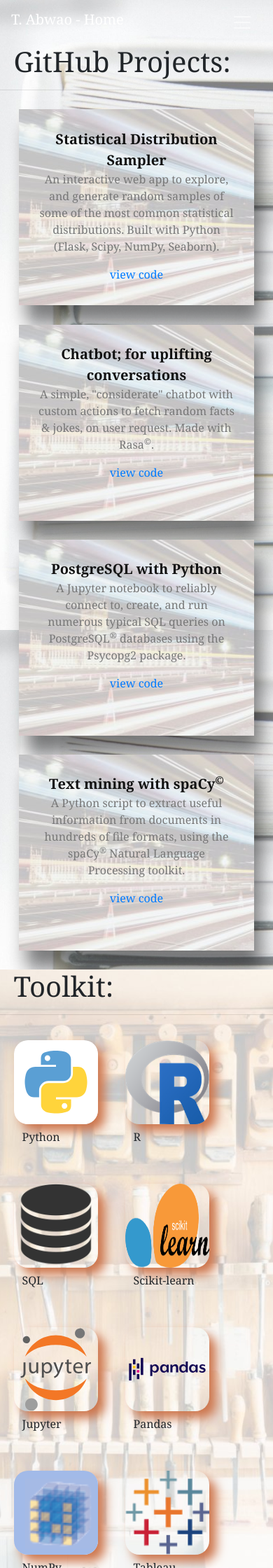
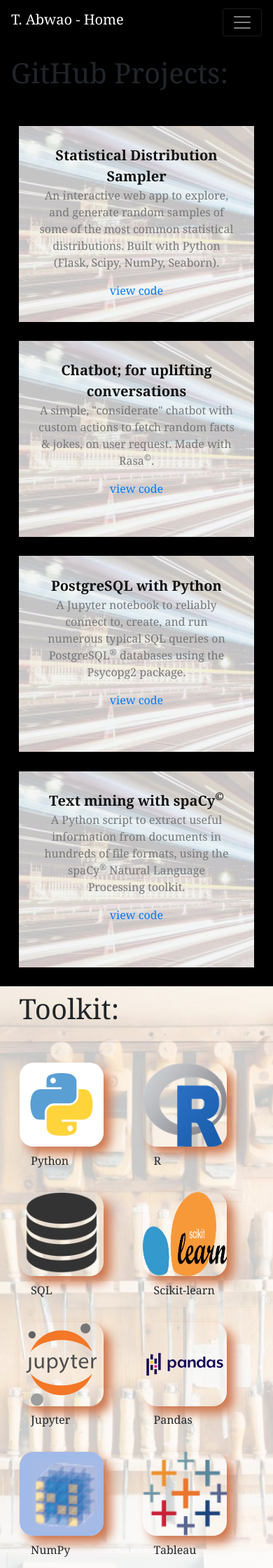
Before and after one commit to Tim-Abwao/tim-abwao.github.io, a Jekyll site: the page built from portfolio.html, in a window 390 px wide. Shown: the top 2240 px of the page at 70% size. Built offline with Jekyll 4.4.1, drawn with Linux system fonts in a browser that asks for light colours; nearby versions of some CDN libraries; library files that are not in the unit come from our copies.

Commit message:
Adding footer content

```diff
--- a/_layouts/default.html
+++ b/_layouts/default.html
@@ -11,7 +11,20 @@
   	{% feed_meta %}
   	{% seo %}
 {{ content }}
+    <footer style=" margin: auto; text-align: center;">
+          <hr>
+          <a style="margin: 20px; color: #000; text-decoration: underline;" href="/">Home</a>
+          <a style="margin: 20px; color: #000; text-decoration: underline;" href="/blog">Blog</a>
+          <a style="margin: 20px; color: #000; text-decoration: underline;" href="/portfolio">Portfolio</a>
 
+          <div style="display: block;">
+          <a href="mailto:abwaomusungu@gmail.com" ><img src="/assets/images/gmail.svg" class="social-icon"></a>
+          <a href="https://github.com/Tim-Abwao" target="_blank"><img src="/assets/images/github.svg" class="social-icon"></a>
+          <a href="https://ke.linkedin.com/in/timothy-abwao-12b001173" target="_blank"><img src="/assets/images/linkedin.svg" class="social-icon"></a>
+          <a href="https://twitter.com/timoam" target="_blank" ><img src="/assets/images/twitter.svg" class="social-icon"></a>
+          <a href="https://www.facebook.com/TimAbwao" target="_blank"><img src="/assets/images/facebook.svg" class="social-icon"></a>
+          </div>
+    </footer>
     <script src="/assets/js/jquery-3.4.1.min.js"></script>
     <script src="/assets/js/bootstrap.bundle.min.js"></script>
   </body>
--- a/portfolio.html
+++ b/portfolio.html
@@ -3,6 +3,10 @@
 title: Tim Abwao | Portfolio
 ---
 	<style type="text/css">
+		h1 {
+			margin: 2%;
+			padding: 2%;
+		}
 		.projects {
 		    height: 100%;
 		    display: grid;
@@ -11,8 +15,9 @@
 		.project-link {
 			max-width: 400px;
 			height: 280px;
-			margin: 7%; padding: 7%;
-			box-shadow:  10px 25px 25px rgba(0, 0, 0, 0.5);
+			margin: 7%;
+			padding: 7%;
+			box-shadow: 10px 25px 25px rgba(0, 0, 0, 0.5);
 			box-sizing: border-box;
 			justify-content: center;
 			color: #777;
@@ -25,21 +30,21 @@
 			text-decoration: none;
 			font-size: 1.6em;
 			color: #111;
-
 		}
-		.prog {
-			width: 700px;
-			height: 40px;
-			color: yellow;
+		.skill-container {
+			background: black url(/assets/images/portfolio_background2.jpg) no-repeat fixed;
+			background-size: cover;
+			height: 1100px;
 		}
 		.skills {
-			 margin: 5%; display: inline-block; float: left;
+			display: grid;
+			grid-template-columns: auto auto auto auto;
+			margin: 5%;
 		}
 		.skill-icon {
 			box-shadow: 10px 10px 15px #cd754c;
 			border-radius: 20px;
 			width: 120px; height: 120px;
-
 		}
 		@media only screen and (max-width: 1024px) {
 		.projects {
@@ -48,13 +53,6 @@
 			grid-template-columns: auto auto;
 			text-align: center;
 			}
-		}
-		.skill-container {
-			background: black url(/assets/images/portfolio_background2.jpg) no-repeat fixed; background-size: cover; height: 1400px;
-		}
-		.skills {
-			display: grid; grid-template-columns: auto auto auto auto;
-
 		}
 		@media only screen and (max-width: 768px) {
   			.projects {
@@ -67,26 +65,36 @@
     		}
     		.skills {
     			display: grid; grid-template-columns: auto auto auto;
+    			margin-left: 5%;
     		}
     		.skill-icon {
     			width: 90; height: 90;
     		}
     		.skill-container {
-    			height: 1700px;
+    			height: 1500px;
     		}
+    	}
     	@media only screen and (max-width: 620px) {
     		.skills {
     			display: grid; grid-template-columns: auto auto;
     		}
     		.skill-container {
-    			height: 2200px;
+    			height: 1950px;
     		}
-
+    	}
+		.social-icon {
+            width: 50px;
+            height: 50px;
+            margin: 10px;
+        }
+        .social-icon:hover {
+            opacity: 0.7;
+        }
 	</style>
 </head>
 <body style="background: black url(/assets/images/portfolio_background.jpg) no-repeat fixed; background-size: cover; font-family: Georgia;" >
 {% include nav.html %}
-	<h1 style="margin-left: 5%; ">GitHub Projects:</h1>
+	<h1>GitHub Projects:</h1>
 	<hr>
 	<div class="projects">
 
@@ -103,14 +111,15 @@
 	<div class="skill-container">
 		<h1 style="margin-left: 5%;">Toolkit:</h1>
 		<hr>
-		{% for tool in site.data.toolkit %}
 		<div class="skills" style="">
-			<div>
+			{% for tool in site.data.toolkit %}
+			<div style="margin: 5%;">
 				<figure>
 				<a href="{{ tool.link }}"><img class="skill-icon" src="{{ tool.icon | prepend: '/assets/images/toolkit/'}}"></a>
 				<figcaption style="margin: 5% 10%;">{{ tool.name }}</figcaption>
 				</figure>
 			</div>
+			{% endfor %}
 		</div>
-		{% endfor %}
+
 	</div>
```
Also changed, not shown: _layouts/post.html (+8 -11 lines), about.html (+8 -0 lines), blog.html (+9 -1 lines), index.html (+16 -38 lines), assets/images/home_background.jpg, assets/images/home_background_small.jpg (added), assets/images/portfolio_background.jpg (deleted), 1 other file.
